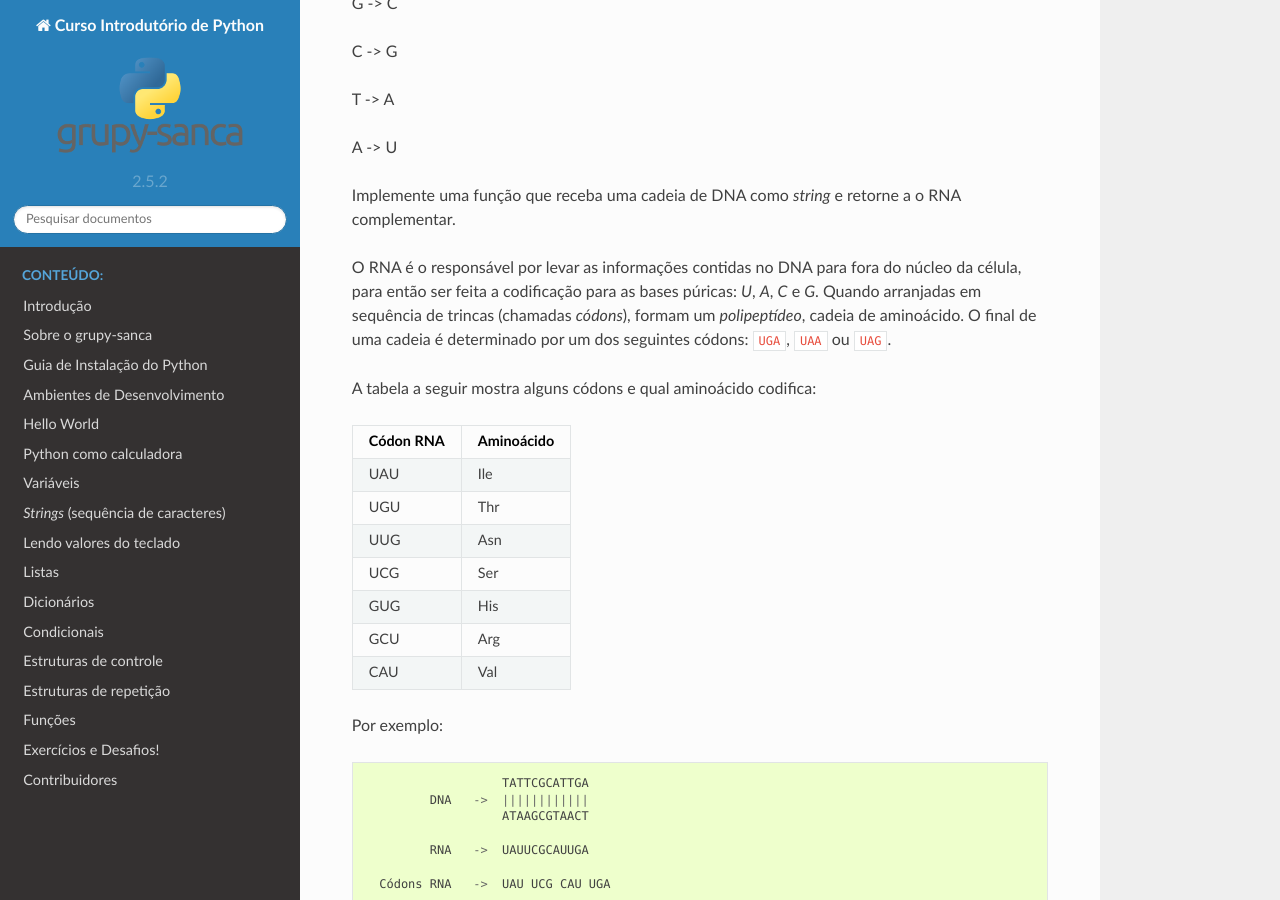
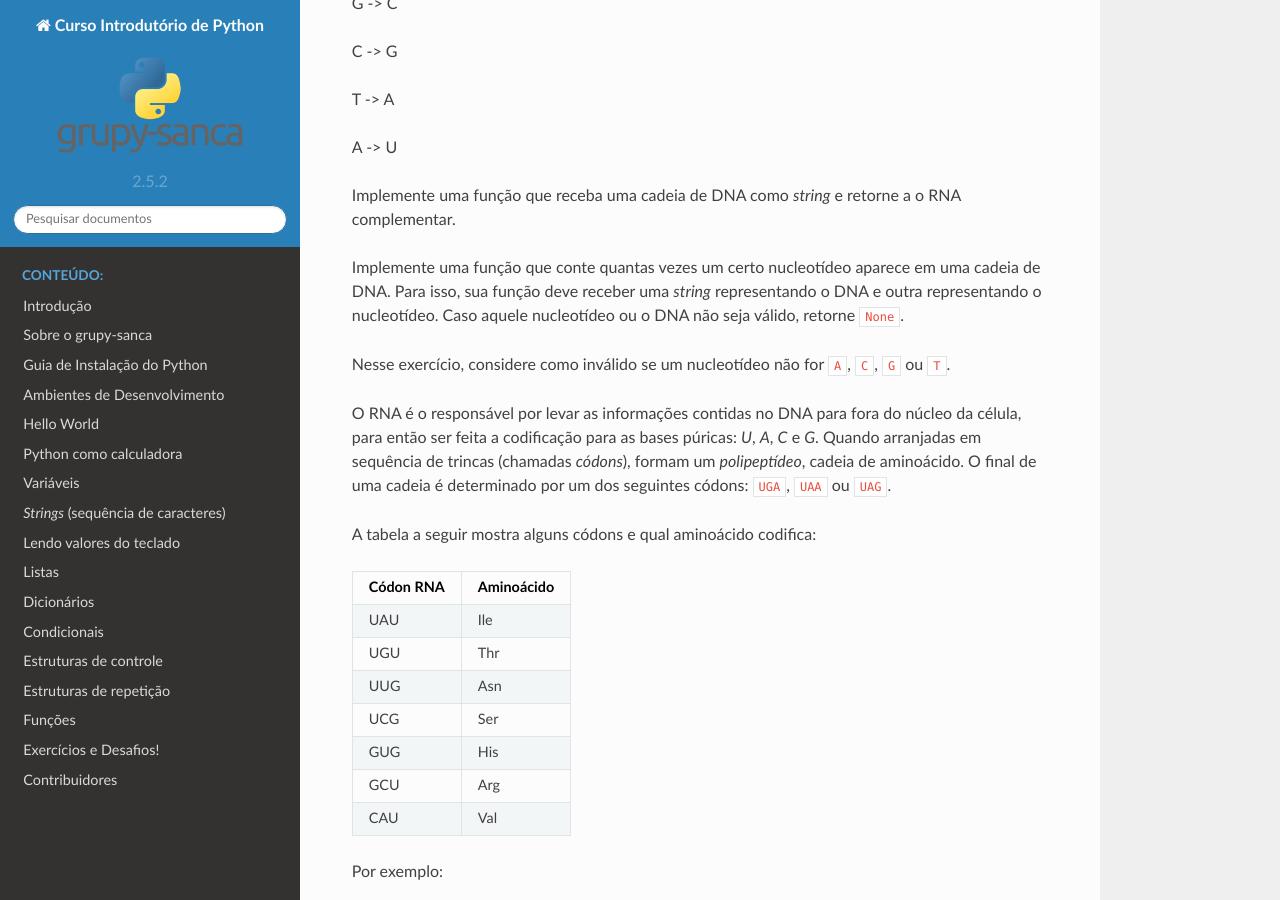
Before and after one commit to grupy-sanca/curso-python, a Sphinx documentation site: the page built from source/exercicios_funcoes.rst, in a window 1280 px wide and 900 px high, scrolled down 3520 px. Built offline with Sphinx 7.4.7 and the Read the Docs theme 2.0.0, drawn with Linux system fonts in a browser that asks for light colours.

Commit message:
Adiciona exercício de contar nucleotídeos

```diff
--- a/source/exercicios_funcoes.rst
+++ b/source/exercicios_funcoes.rst
@@ -302,6 +302,14 @@
    a o RNA complementar.
 
 
+#. Implemente uma função que conte quantas vezes um certo nucleotídeo aparece
+   em uma cadeia de DNA. Para isso, sua função deve receber uma *string*
+   representando o DNA e outra representando o nucleotídeo. Caso aquele
+   nucleotídeo ou o DNA não seja válido, retorne ``None``.
+
+   Nesse exercício, considere como inválido se um nucleotídeo não for ``A``,
+   ``C``, ``G`` ou ``T``.
+
 
 #. O RNA é o responsável por levar as informações contidas no DNA para fora do núcleo da célula, para então ser feita a codificação para as bases púricas: *U*, *A*, *C* e *G*. Quando arranjadas em sequência de trincas (chamadas *códons*), formam um *polipeptídeo*, cadeia de aminoácido. O final de uma cadeia é determinado por um dos seguintes códons: ``UGA``, ``UAA`` ou ``UAG``.
 
```
